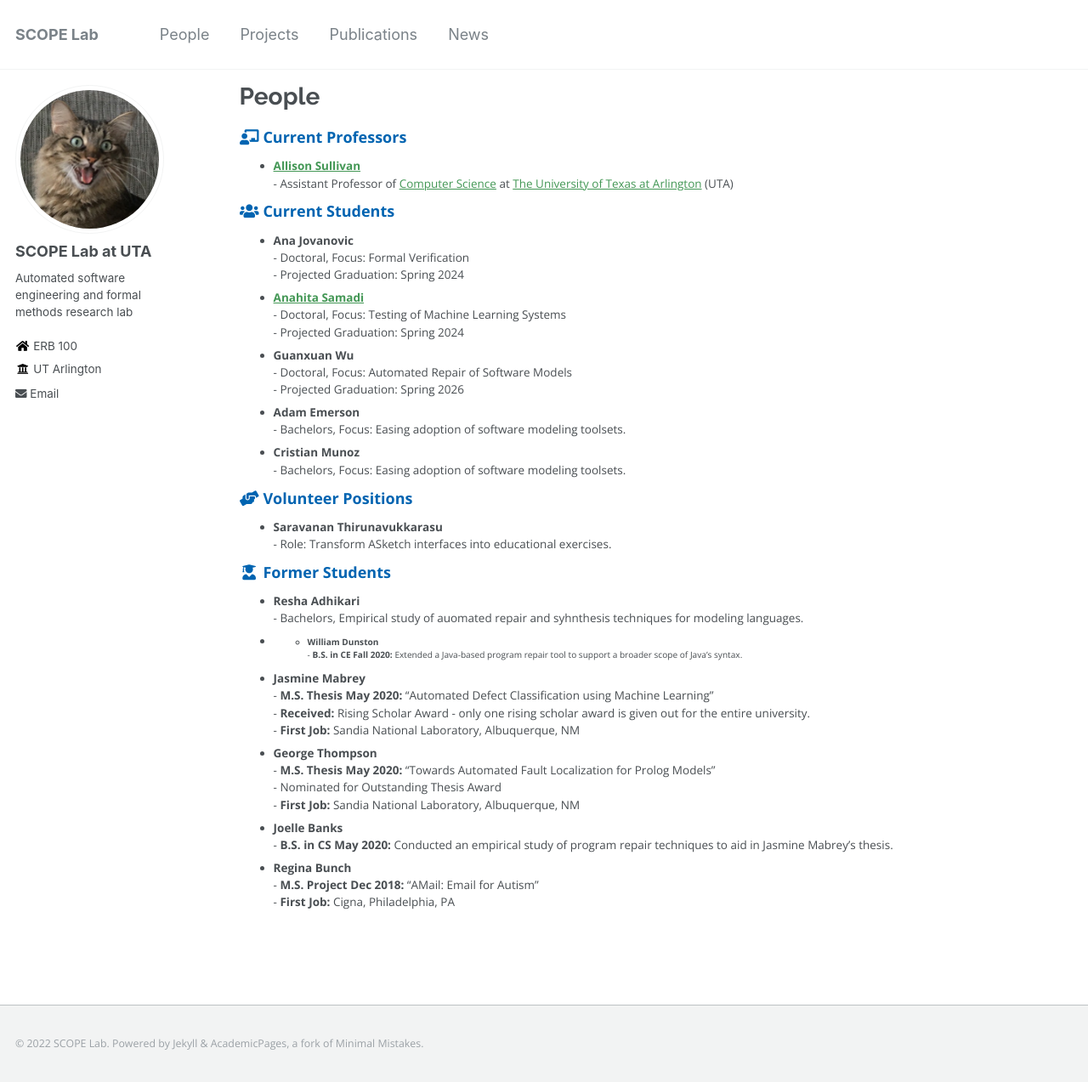
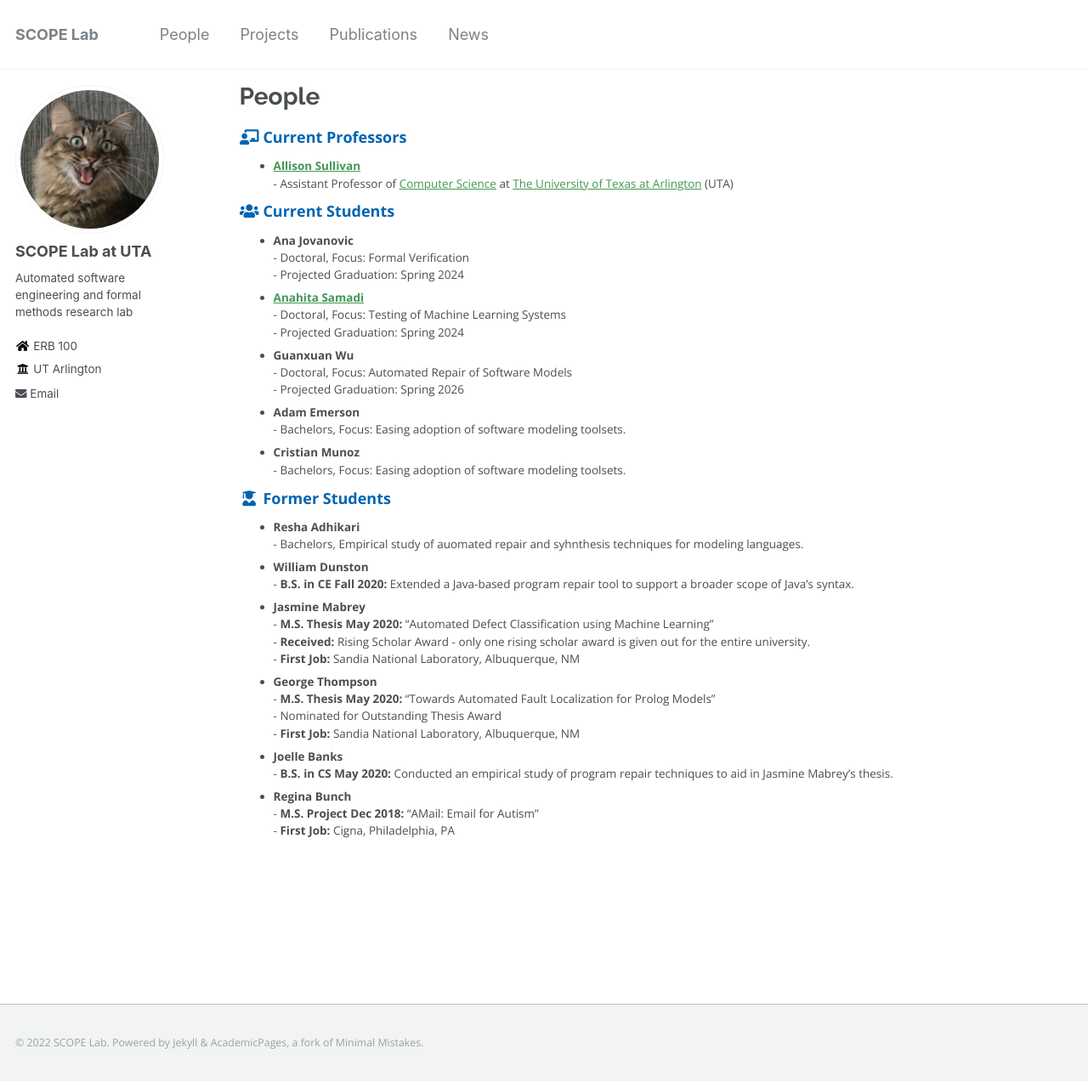
Before and after one commit to SCOPELabUTA/SCOPELabUTA.github.io, a Jekyll site: the page built from _pages/people.md, in a window 1280 px wide and 1273 px high. Shown: the whole window at 85% size. Built offline with Jekyll 4.4.1, drawn with Linux system fonts in a browser that asks for light colours.

Commit message:
Update people.md

```diff
--- a/_pages/people.md
+++ b/_pages/people.md
@@ -14,12 +14,9 @@ author_profile: true
 * **Adam Emerson** <br> - Bachelors, Focus: Easing adoption of software modeling toolsets.
 * **Cristian Munoz** <br> - Bachelors, Focus: Easing adoption of software modeling toolsets.
 
-### <i class="fa fa-fw fa-hands-helping" aria-hidden="true"></i> Volunteer Positions
-* **Saravanan Thirunavukkarasu** <br> - Role: Transform ASketch interfaces into educational exercises.
-
 ### <i class="fa fa-fw fa-user-graduate" aria-hidden="true"></i> Former Students
 * **Resha Adhikari** <br> - Bachelors, Empirical study of auomated repair and syhnthesis techniques for modeling languages.
-* * **William Dunston** <br> - **B.S. in CE Fall 2020:** Extended a Java-based program repair tool to support a broader scope of Java's syntax.
+* **William Dunston** <br> - **B.S. in CE Fall 2020:** Extended a Java-based program repair tool to support a broader scope of Java's syntax.
 * **Jasmine Mabrey** <br> - **M.S. Thesis May 2020:** "Automated Defect Classification using Machine Learning" <br> - **Received:** Rising Scholar Award - only one rising scholar award is given out for the entire university. <br> - **First Job:** Sandia National Laboratory, Albuquerque, NM
 * **George Thompson** <br> - **M.S. Thesis May 2020:** "Towards Automated Fault Localization for Prolog Models" <br> - Nominated for Outstanding Thesis Award <br> - **First Job:** Sandia National Laboratory, Albuquerque, NM
 * **Joelle Banks** <br> - **B.S. in CS May 2020:** Conducted an empirical study of program repair techniques to aid in Jasmine Mabrey's thesis.
```
